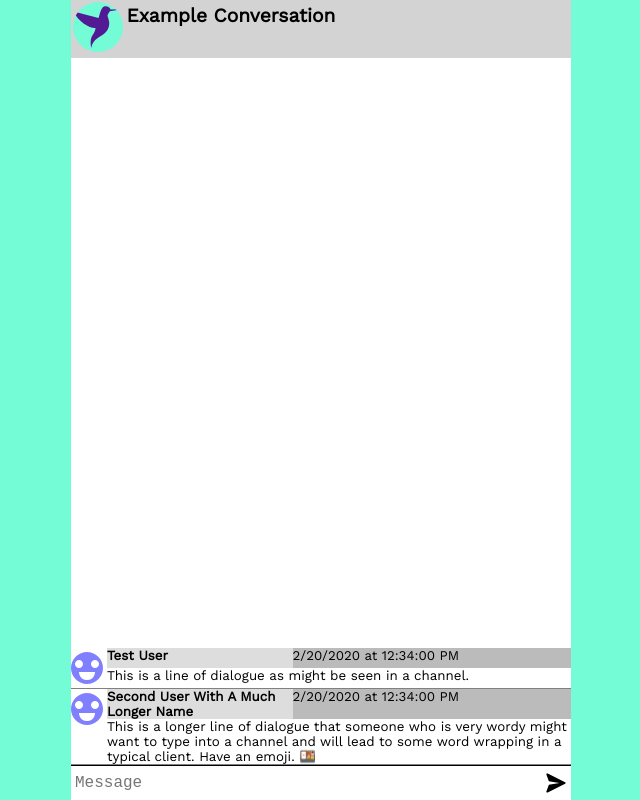
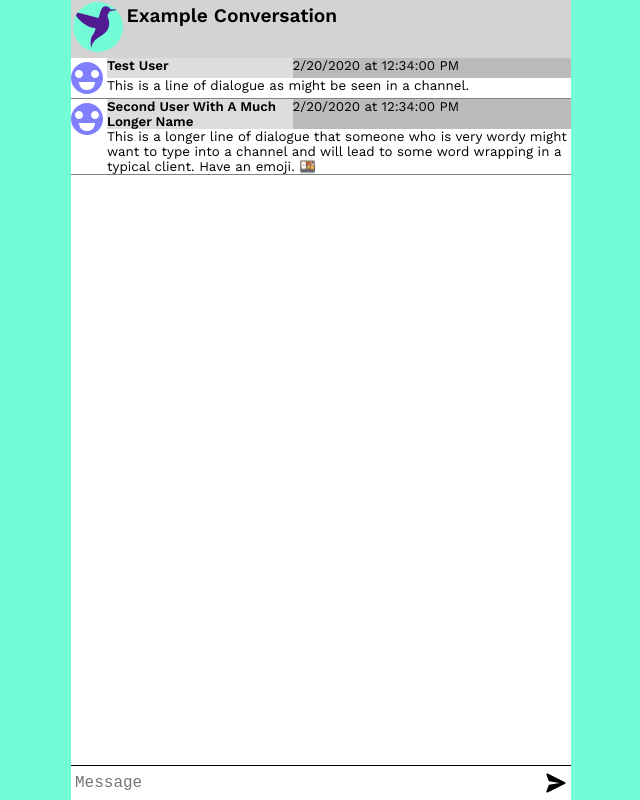
Before and after one commit to jwodicka/flit, a React (Create React App) app in the folder flit-client/: page /conversation in a window 1280 px wide. Shown: the whole page, without its empty margins (319-959 px from the left). Built offline with nearby package versions, Linux system fonts and the light colour scheme.

Commit message:
implement inner-container scrolling for conversation

```diff
--- a/flit-client/public/index.html
+++ b/flit-client/public/index.html
@@ -3,7 +3,7 @@
   <head>
     <meta charset="utf-8" />
     <link rel="icon" href="%PUBLIC_URL%/favicon.ico" />
-    <link href="https://fonts.googleapis.com/css?family=Work+Sans&display=swap" rel="stylesheet">
+    <link href="https://fonts.googleapis.com/css2?family=Work+Sans:wght@400;600&display=swap" rel="stylesheet">
     <meta name="viewport" content="width=device-width, initial-scale=1" />
     <meta name="theme-color" content="#000000" />
     <meta
--- a/flit-client/src/components/ConversationPage.css
+++ b/flit-client/src/components/ConversationPage.css
@@ -1,5 +1,6 @@
 .ConversationPage {
    min-height: 100vh;
+   max-height: 100vh;
    max-width: 500px;
    display: flex;
    flex-direction: column;
@@ -31,12 +32,16 @@
 
 .ConversationName {
   font-size: 120%;
-  font-weight: bold;
+  font-weight: 600;
   margin: 0.25rem 0.1rem;
 }
 
 .Conversation {
   flex: 1;
+  overflow-y: scroll;
+}
+
+.Lines {
   display: flex;
   flex-direction: column;
   justify-content: flex-end;
```
